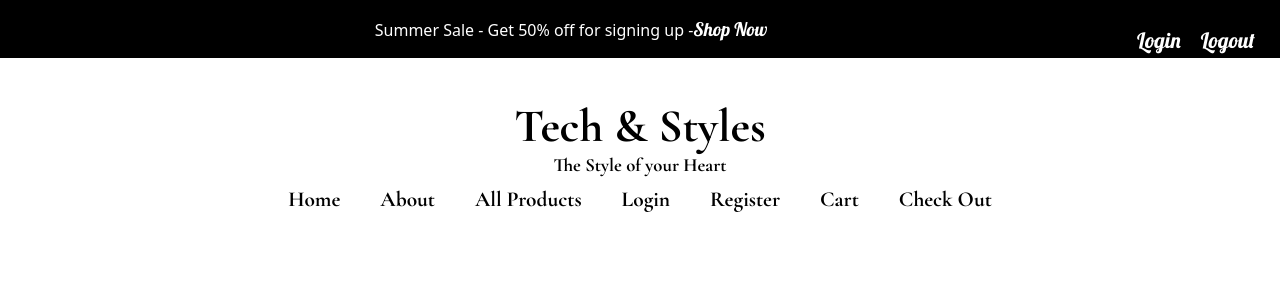
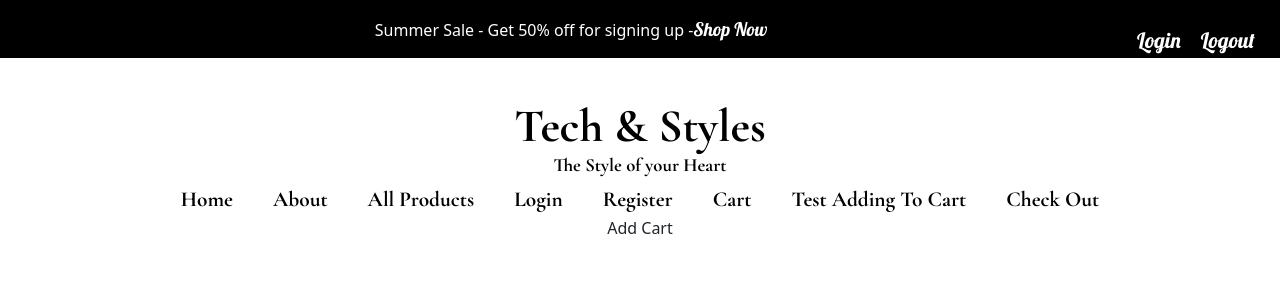
Before and after one commit to Capstone-ACC/My-Capstone, a React (Vite) app: page /addToCart in a window 1280 px wide. Shown: the top 300 px of the page. Built offline with nearby package versions, Linux system fonts and the light colour scheme; no server answers.

Commit message:
adding a route to test my add to cart useEffect

```diff
--- a/src/App.jsx
+++ b/src/App.jsx
@@ -9,6 +9,7 @@ import Register from './components/Register'
 import Checkout from './components/Checkout'
 import Cart from './components/Cart'
 import SingleProduct from './components/SingleProduct'
+import AddCart from './components/AddCart'
 
 function App() {
   const [token, setToken] = useState(null)
@@ -33,6 +34,7 @@ function App() {
         <li><Link to="/login">Login</Link></li>
         <li><Link to="/register">Register</Link></li>
         <li><Link to="/cart">Cart</Link></li>
+        <li><Link to="/addToCart">Test Adding To Cart</Link></li>
         <li><Link to="/checkout">Check Out</Link></li>
       </div>
 
@@ -40,6 +42,7 @@ function App() {
         <Route path="/" element={<Home />} />
         <Route path="/about" element={<About />} />
         <Route path="/main-all-products" element={<Main/>} />
+        <Route path="/addToCart" element={<AddCart />} />
         <Route path="/products/:id" element={<SingleProduct setSelectedItem={setSelectedItem} item={selectedItem} />} />
         <Route path="/login" element={<Login setToken={setToken}/>} />
         <Route path="/register" element={<Register setToken={setToken} />} />
--- /dev/null
+++ b/src/components/AddCart.jsx
@@ -0,0 +1,29 @@
+import React from 'react'
+import { useState, useEffect } from 'react';
+import { addCart } from './api';
+
+export default function AddToCart() {
+    const [cart, setCart] = useState({})
+
+  //add cart
+  useEffect(() => {
+    const fetchCart = async () => {
+      try {
+        const myCart = await addCart();
+        setCart(myCart)
+
+      } catch (error) {
+          console.error("Error:", error)
+      }
+    }
+
+    fetchCart()
+  }, [])
+
+
+  return (
+    <div>
+        Add Cart
+     </div>
+  )
+}
--- a/src/components/Cart.jsx
+++ b/src/components/Cart.jsx
@@ -1,25 +1,9 @@
 import { useState, useEffect } from 'react'
-import { addCart, getAllCarts } from './api'
+import {  getAllCarts } from './api'
 import './Cart.css'
 
 export default function Cart({ cartItems }) {
-  const [cart, setCart] = useState({})
   const [allCart, setAllCart] = useState({})
-
-  //add cart
-  useEffect(() => {
-    const fetchCart = async () => {
-      try {
-        const myCart = await addCart();
-        setCart(myCart)
-
-      } catch (error) {
-          console.error("Error:", error)
-      }
-    }
-
-    fetchCart()
-  }, [])
 
   //get all carts
   useEffect(() => {
@@ -43,8 +27,6 @@ export default function Cart({ cartItems }) {
 
      <h5>My Cart</h5>
      <div className="cart-container">
-        <button>+</button>
-        <button>-</button>
 
 
      </div>
```
